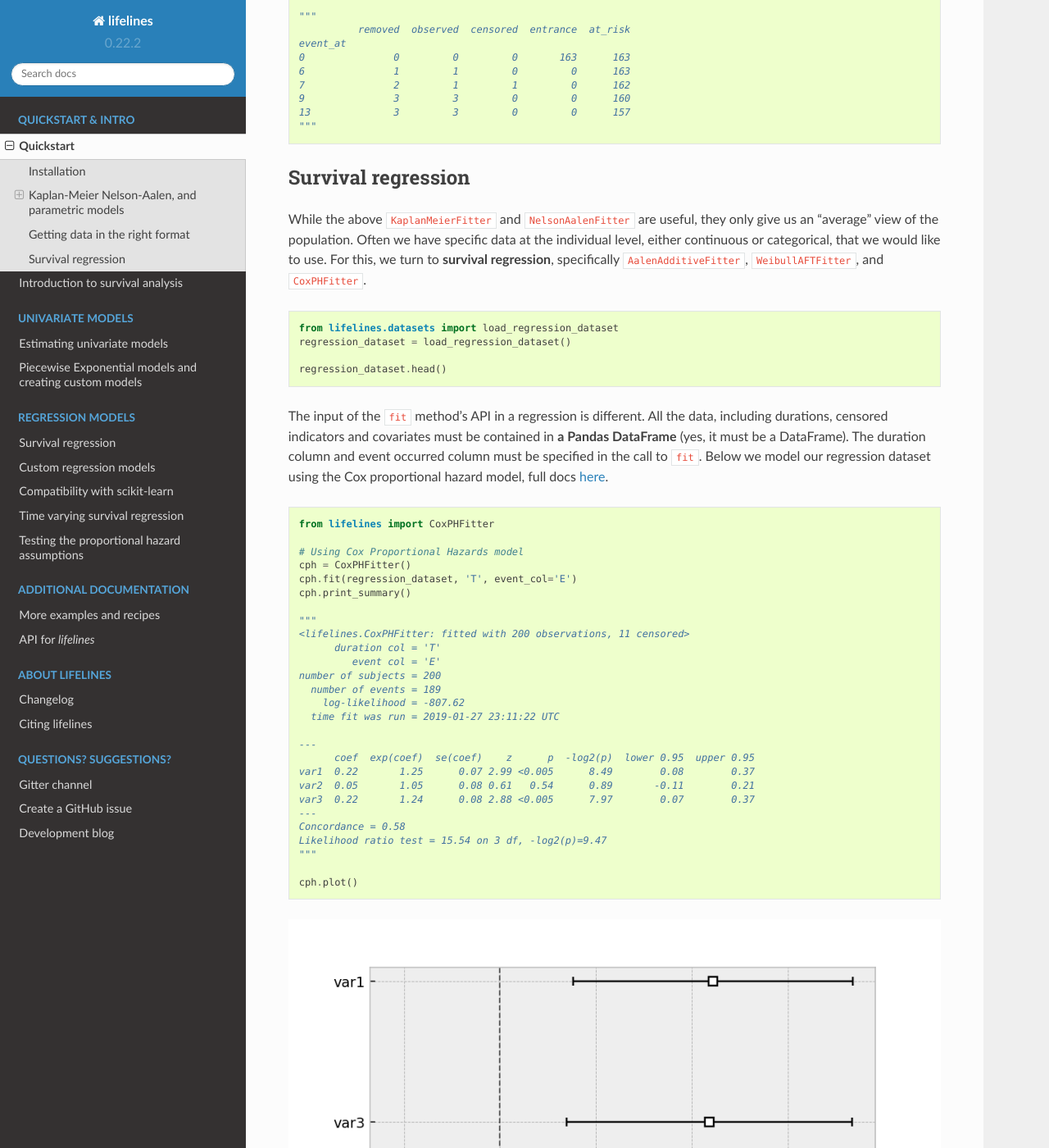
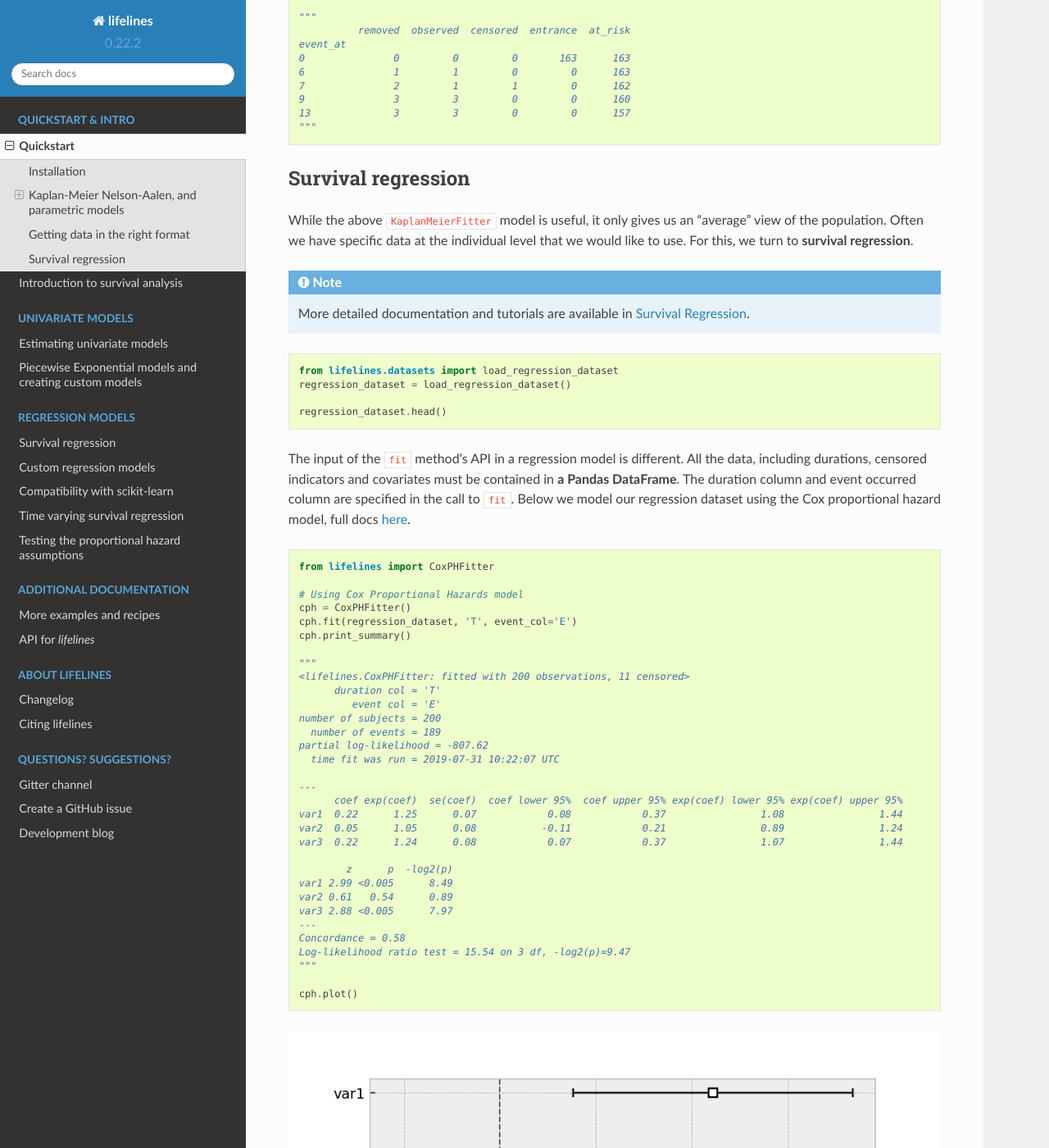
Before and after one commit to CamDavidsonPilon/lifelines, a Sphinx documentation site: the page built from docs/Quickstart.rst, in a window 1280 px wide and 1400 px high, scrolled down 5902 px. Shown: the whole window at 82% size. Built offline with Sphinx 7.4.7 and the Read the Docs theme 2.0.0, drawn with Linux system fonts in a browser that asks for light colours; pages that are not in the unit, such as notebooks, are missing from menus; some of the changed text lies outside the part shown.

Commit message:
huge doc link overhaul

```diff
--- a/docs/Quickstart.rst
+++ b/docs/Quickstart.rst
@@ -182,7 +182,7 @@ Often you'll have data that looks like:::
     T, E = datetimes_to_durations(start_times, end_times, freq='h')
 
 
-Perhaps you are interested in viewing the survival table given some durations and censoring vectors. The docs for it are `here <https://lifelines.readthedocs.io/en/latest/lifelines.utils.html#lifelines.utils.survival_table_from_events>`_.
+Perhaps you are interested in viewing the survival table given some durations and censoring vectors. The function :func:`lifelines.utils.survival_table_from_events` will help with that:
 
 
 .. code:: python
@@ -206,7 +206,10 @@ Perhaps you are interested in viewing the survival table given some durations an
 Survival regression
 -------------------
 
-While the above ``KaplanMeierFitter`` and ``NelsonAalenFitter`` are useful, they only give us an "average" view of the population. Often we have specific data at the individual level, either continuous or categorical, that we would like to use. For this, we turn to **survival regression**, specifically ``AalenAdditiveFitter``, ``WeibullAFTFitter``, and ``CoxPHFitter``.
+While the above ``KaplanMeierFitter`` model is useful, it only gives us an "average" view of the population. Often we have specific data at the individual level that we would like to use. For this, we turn to **survival regression**.
+
+.. note:: More detailed documentation and tutorials are available in `Survival Regression`_.
+
 
 .. code:: python
 
@@ -216,7 +219,7 @@ While the above ``KaplanMeierFitter`` and ``NelsonAalenFitter`` are useful, they
     regression_dataset.head()
 
 
-The input of the ``fit`` method's API in a regression is different. All the data, including durations, censored indicators and covariates must be contained in **a Pandas DataFrame** (yes, it must be a DataFrame). The duration column and event occurred column must be specified in the call to ``fit``. Below we model our regression dataset using the Cox proportional hazard model, full docs `here <https://lifelines.readthedocs.io/en/latest/lifelines.fitters.html#module-lifelines.fitters.coxph_fitter>`_.
+The input of the ``fit`` method's API in a regression model is different. All the data, including durations, censored indicators and covariates must be contained in **a Pandas DataFrame**. The duration column and event occurred column are specified in the call to ``fit``. Below we model our regression dataset using the Cox proportional hazard model, full docs `here <https://lifelines.readthedocs.io/en/latest/Survival%20Regression.html#cox-s-proportional-hazard-model>`_.
 
 .. code:: python
 
@@ -233,17 +236,22 @@ The input of the ``fit`` method's API in a regression is different. All the data
              event col = 'E'
     number of subjects = 200
       number of events = 189
-        log-likelihood = -807.62
-      time fit was run = 2019-01-27 23:11:22 UTC
+    partial log-likelihood = -807.62
+      time fit was run = 2019-07-31 10:22:07 UTC
 
     ---
-          coef  exp(coef)  se(coef)    z      p  -log2(p)  lower 0.95  upper 0.95
-    var1  0.22       1.25      0.07 2.99 <0.005      8.49        0.08        0.37
-    var2  0.05       1.05      0.08 0.61   0.54      0.89       -0.11        0.21
-    var3  0.22       1.24      0.08 2.88 <0.005      7.97        0.07        0.37
+          coef exp(coef)  se(coef)  coef lower 95%  coef upper 95% exp(coef) lower 95% exp(coef) upper 95%
+    var1  0.22      1.25      0.07            0.08            0.37                1.08                1.44
+    var2  0.05      1.05      0.08           -0.11            0.21                0.89                1.24
+    var3  0.22      1.24      0.08            0.07            0.37                1.07                1.44
+
+            z      p  -log2(p)
+    var1 2.99 <0.005      8.49
+    var2 0.61   0.54      0.89
+    var3 2.88 <0.005      7.97
     ---
     Concordance = 0.58
-    Likelihood ratio test = 15.54 on 3 df, -log2(p)=9.47
+    Log-likelihood ratio test = 15.54 on 3 df, -log2(p)=9.47
     """
 
     cph.plot()
@@ -251,32 +259,38 @@ The input of the ``fit`` method's API in a regression is different. All the data
 .. image:: images/coxph_plot_quickstart.png
 
 
-The same dataset, but with a Weibull Accelerated Failure Time model. This model was two parameters (see docs `here <https://lifelines.readthedocs.io/en/latest/lifelines.fitters.html#module-lifelines.fitters.weibull_aft_fitter>`_), and we can choose to model both using our covariates or just one. Below we model just the scale parameter, ``lambda_``.
+The same dataset, but with a *Weibull accelerated failure time model*. This model was two parameters (see docs `here <https://lifelines.readthedocs.io/en/latest/lifelines.fitters.html#module-lifelines.fitters.weibull_aft_fitter>`_), and we can choose to model both using our covariates or just one. Below we model just the scale parameter, ``lambda_``.
 
 .. code:: python
 
     from lifelines import WeibullAFTFitter
 
     wft = WeibullAFTFitter()
-    wft.fit(regression_dataset, 'T', event_col='E', ancillary_df=regression_dataset)
+    wft.fit(regression_dataset, 'T', event_col='E')
     wft.print_summary()
 
     """
     <lifelines.WeibullAFTFitter: fitted with 200 observations, 11 censored>
-          duration col = 'T'
              event col = 'E'
     number of subjects = 200
       number of events = 189
         log-likelihood = -504.48
-      time fit was run = 2019-02-19 22:07:57 UTC
+      time fit was run = 2019-07-31 10:19:07 UTC
 
     ---
-                        coef  exp(coef)  se(coef)     z      p  -log2(p)  lower 0.95  upper 0.95
-    lambda_ var1       -0.08       0.92      0.02 -3.45 <0.005     10.78       -0.13       -0.04
-            var2       -0.02       0.98      0.03 -0.56   0.57      0.80       -0.07        0.04
-            var3       -0.08       0.92      0.02 -3.33 <0.005     10.15       -0.13       -0.03
-            _intercept  2.53      12.57      0.05 51.12 <0.005       inf        2.43        2.63
-    rho_    _intercept  1.09       2.98      0.05 20.12 <0.005    296.66        0.99        1.20
+                        coef exp(coef)  se(coef)  coef lower 95%  coef upper 95% exp(coef) lower 95% exp(coef) upper 95%
+    lambda_ var1       -0.08      0.92      0.02           -0.13           -0.04                0.88                0.97
+            var2       -0.02      0.98      0.03           -0.07            0.04                0.93                1.04
+            var3       -0.08      0.92      0.02           -0.13           -0.03                0.88                0.97
+            _intercept  2.53     12.57      0.05            2.43            2.63               11.41               13.85
+    rho_    _intercept  1.09      2.98      0.05            0.99            1.20                2.68                3.32
+
+                           z      p  -log2(p)
+    lambda_ var1       -3.45 <0.005     10.78
+            var2       -0.56   0.57      0.80
+            var3       -3.33 <0.005     10.15
+            _intercept 51.12 <0.005       inf
+    rho_    _intercept 20.12 <0.005    296.66
     ---
     Concordance = 0.58
     Log-likelihood ratio test = 19.73 on 3 df, -log2(p)=12.34
@@ -287,8 +301,7 @@ The same dataset, but with a Weibull Accelerated Failure Time model. This model
 .. image:: images/waft_plot_quickstart.png
 
 
-
-If we focus on Aalen's Additive model, which has time-varying hazards:
+Other AFT models are available as well, see `here <https://lifelines.readthedocs.io/en/latest/Survival%20Regression.html#the-log-normal-and-log-logistic-aft-model>`_. An alternative regression model is Aalen's Additive model, which has time-varying hazards:
 
 .. code:: python
 
@@ -298,7 +311,7 @@ If we focus on Aalen's Additive model, which has time-varying hazards:
     aaf.fit(regression_dataset, 'T', event_col='E')
 
 
-Along with ``CoxPHFitter`` and ``WeibullAFTFitter``, after fitting you'll have access to properties like ``cumulative_hazards_`` and methods like ``plot``, ``predict_cumulative_hazards``, and ``predict_survival_function``. The latter two methods require an additional argument of individual covariates:
+Along with :class:`~lifelines.fitters.coxph_fitter.CoxPHFitter` and :class:`~lifelines.fitters.weibull_aft_fitter.WeibullAFTFitter`, after fitting you'll have access to properties like ``cumulative_hazards_`` and methods like ``plot``, ``predict_cumulative_hazards``, and ``predict_survival_function``. The latter two methods require an additional argument of individual covariates:
 
 .. code:: python
 
@@ -315,7 +328,6 @@ Like the above estimators, there is also a built-in plotting method:
 
 .. image:: images/quickstart_aaf.png
 
-
 .. note:: More detailed documentation and tutorials are available in `Survival Regression`_.
 
 
```
Also changed, not shown: other parts of docs/Quickstart.rst (+1 -1 lines), docs/Examples.rst (+12 -12 lines), docs/Survival Regression.rst (+25 -24 lines), docs/Survival analysis with lifelines.rst (+24 -27 lines), docs/Time varying survival regression.rst (+7 -7 lines), docs/images/waft_plot_quickstart.png, 1 other file.
